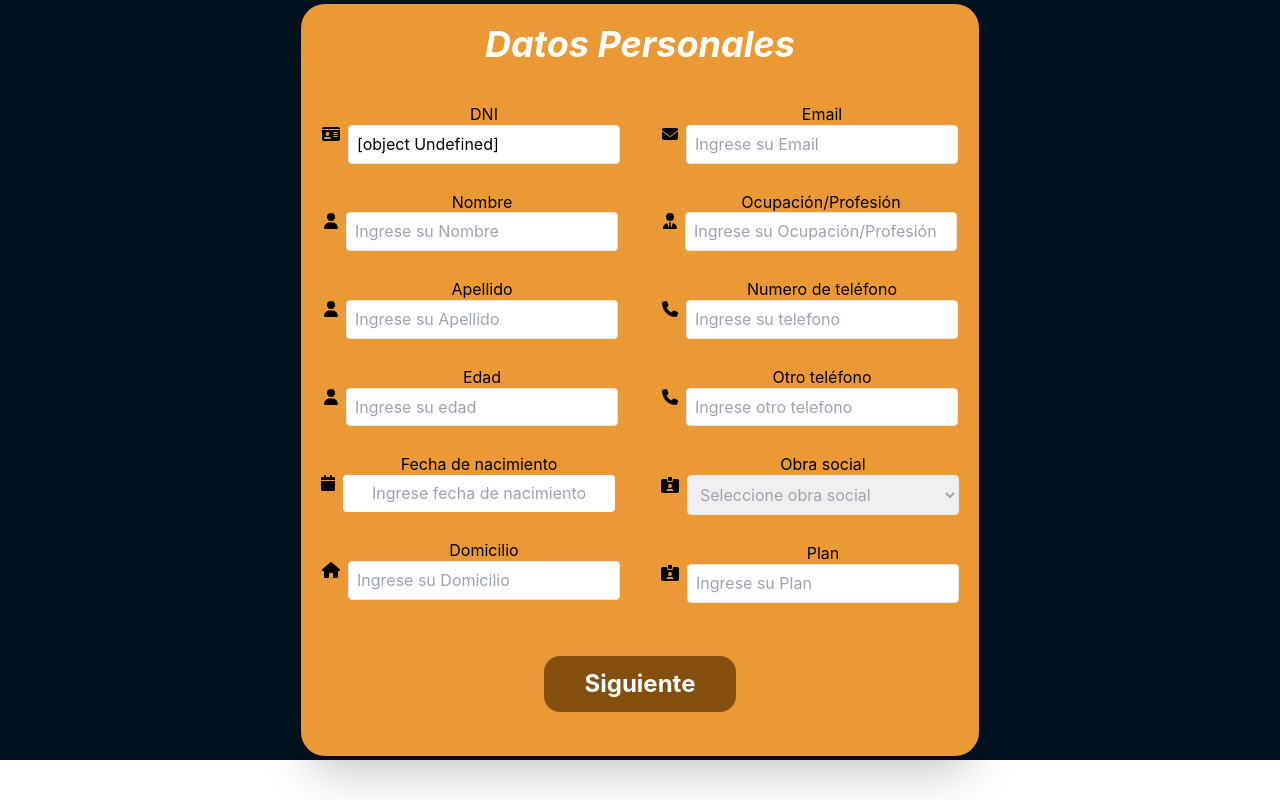
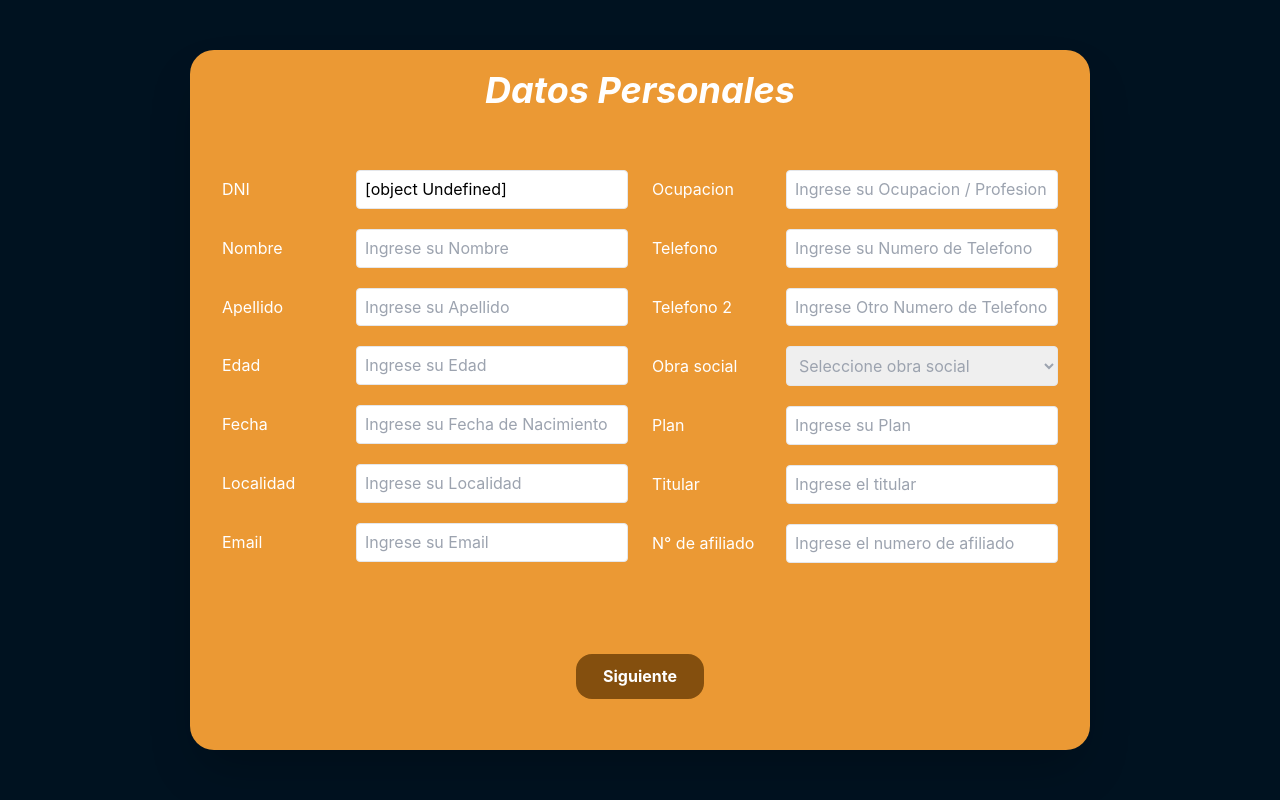
Before and after one commit to makisantech01/Odontologia-front, a React (Vite) app: page /datos-personales in a window 1280 px wide. Built offline with nearby package versions, Linux system fonts and the light colour scheme.

Commit message:
datos personales

```diff
--- a/src/App.jsx
+++ b/src/App.jsx
@@ -35,6 +35,7 @@ function App() {
       <Route path="/historial-medico" element={<ClinicalHistory />} />
       <Route path="/datos" element={<PatientData />} />
       <Route path="/historial" element={<PatientHistory />} />
+      {/* <Route path="/turnos" element={<PatientData />} /> */}
       {/* Pacients routes */}
     </Routes>
   );
--- a/src/components/Appoiments/AppoinmentList.jsx
+++ b/src/components/Appoiments/AppoinmentList.jsx
@@ -37,8 +37,6 @@ const AppoinmentList = () => {
     return a.fecha >= currentDateISO;
   });
 
-  console.log("-->", currentAppointments);
-
   //eliminacion de turnos antiguos pasados los 2 meses
   appointments.map(async (a) => {
     const [day, month, year] = a.fecha.split("/");
@@ -73,7 +71,6 @@ const AppoinmentList = () => {
     };
 
     const response = dispatch(postAppointment(clientInfo));
-    console.log("response --->", response?.data);
   };
 
   const handleCreatePatient = React.useCallback(
@@ -88,7 +85,6 @@ const AppoinmentList = () => {
     try {
       if (dni !== "") {
         const response = await dispatch(fetchClient(dni));
-        console.log("que dice el response ->", response);
 
         const result = response.payload.data;
 
@@ -105,7 +101,6 @@ const AppoinmentList = () => {
 
   const handleSubmit = (e) => {
     e.preventDefault();
-    console.log("values ->", values);
 
     if (values.dni) {
       setList((prev) => prev.concat(values));
@@ -122,7 +117,6 @@ const AppoinmentList = () => {
     });
   };
   const handleDelete = async (id) => {
-    console.log("ID del turno:", id);
     const result = await Swal.fire({
       title: "¿Quieres eliminar este turno?",
       icon: "warning",
--- a/src/components/Appoiments/Calendar.jsx
+++ b/src/components/Appoiments/Calendar.jsx
@@ -26,8 +26,6 @@ const Calendar = ({ value = new Date(), onChange }) => {
   const selectedClient = useSelector((state) => state.clients.selectedClient);
 
   const dispatch = useDispatch();
-
-  console.log("la data -->", data);
 
   React.useEffect(() => {
     dispatch(fetchData());
--- a/src/components/Appoiments/DateFilter.jsx
+++ b/src/components/Appoiments/DateFilter.jsx
@@ -11,7 +11,6 @@ function DateFilter(props) {
 
   const handleValueChange = (newValue) => {
     const formattedDate = moment(newValue).format("DD/MM/YYYY");
-    console.log("la fecha --->", formattedDate);
     setStartDate(newValue);
     onSelect({ date: formattedDate });
   };
--- a/src/components/Pacients/PacientForm.jsx
+++ b/src/components/Pacients/PacientForm.jsx
@@ -13,7 +13,7 @@ import {
   faCity,
   faUserTie,
   faPhone,
-  faIdCardClip
+  faIdCardClip,
 } from "@fortawesome/free-solid-svg-icons";
 import { useForm } from "react-hook-form";
 import { useDispatch, useSelector } from "react-redux";
@@ -74,18 +74,15 @@ const PacientForm = () => {
   };
 
   return (
-    <div className="bg-secondary-100 flex items-center justify-center h-auto">
-      <div className=" flex flex-col justify-center">
-        <form className="w-auto h-auto bg-primary p-5 m-1 rounded-3xl shadow-2xl z-10">
+    <div className="bg-secondary-100 flex items-center justify-center h-[100vh]">
+      <form className="w-[900px] h-[700px] bg-primary p-5 mx-3 rounded-3xl shadow-2xl z-10">
         <h2 className="text-4xl font-bold text-center italic text-white pb-10">
           Datos Personales
         </h2>
-          <div className="flex lg:flex-row flex-row gap-10 h-[33em] overflow-y-auto scrollbar-hide">
-            <div className="flex flex-col items-center gap-7">
-              <div className="flex flex-row items-center gap-2">
-                <FontAwesomeIcon icon={faIdCard} />
-                <div className="flex flex-col items-center">
-                  <h1>DNI</h1>
+        <div className="flex lg:flex-row md:flex-row flex-col h-[30em] overflow-y-auto scrollbar-hide">
+          <div className="flex flex-col lg:w-1/2 items-center gap-5 px-3 pt-5 ">
+            <div className="flex justify-between w-full items-center">
+              <label className="text-white ">DNI</label>
               <input
                 defaultValue={toString(user)}
                 className="border p-2 rounded w-[17em]"
@@ -97,11 +94,10 @@ const PacientForm = () => {
                 readOnly
               />
             </div>
-              </div>
-              <div className="flex flex-row items-center gap-2">
-              <FontAwesomeIcon icon={faUser} />
-              <div className="flex flex-col items-center">
-              <h1>Nombre</h1>
+
+            <div className="flex flex-col w-full items-center justify-between ">
+              <div className="flex justify-between items-center w-full">
+                <label className="text-white ">Nombre</label>
                 <input
                   className="border p-2 rounded w-[17em]"
                   type="text"
@@ -111,18 +107,19 @@ const PacientForm = () => {
                   })}
                   onBlur={() => handleBlur("nombre")}
                 />
+              </div>
+              <div className="ml-10">
                 {errors.nombre && (
-                  <label className="bg-purple-500 h-0 text-red-500">
+                  <label className=" h-0 text-red-500">
                     {errors.nombre.message}
                   </label>
                 )}
               </div>
+            </div>
 
-              </div>
-              <div className="flex flex-row items-center gap-2">
-              <FontAwesomeIcon icon={faUser} />
-              <div className="flex flex-col items-center">
-              <h1>Apellido</h1>
+            <div className="flex flex-col w-full items-center justify-between ">
+              <div className="flex justify-between items-center w-full">
+                <label className="text-white ">Apellido</label>
                 <input
                   className="border p-2 rounded w-[17em]"
                   type="text"
@@ -132,67 +129,63 @@ const PacientForm = () => {
                   })}
                   onBlur={() => handleBlur("apellido")}
                 />
+              </div>
+              <div className="ml-10">
                 {errors.apellido && (
-                  <p className="h-0 text-red-500">{errors.apellido.message}</p>
+                  <label className=" h-0 text-red-500">
+                    {errors.apellido.message}
+                  </label>
                 )}
               </div>
             </div>
-              <div className="flex  flex-row items-center gap-2">
-              <FontAwesomeIcon icon={faUser} />
-              <div className="flex flex-col items-center">
-              <h1>Edad</h1>
+
+            <div className="flex flex-col w-full items-center justify-between ">
+              <div className="flex justify-between items-center w-full">
+                <label className="text-white ">Edad</label>
                 <input
                   className="border p-2 rounded w-[17em]"
-                  type="number"
-                  min={3}
-                  max={99}
-                  placeholder="Ingrese su edad"
+                  type="text"
+                  placeholder="Ingrese su Edad"
                   {...register("edad", {
                     required: "Campo obligatorio",
                   })}
                   onBlur={() => handleBlur("edad")}
                 />
+              </div>
+              <div className="ml-10">
                 {errors.edad && (
-                  <p className="h-0 text-red-500">{errors.edad.message}</p>
+                  <label className=" h-0 text-red-500">
+                    {errors.edad.message}
+                  </label>
                 )}
               </div>
             </div>
-              <div className="flex  flex-row items-center gap-2 w-full rounded">
-              <FontAwesomeIcon icon={faCalendar} />
-              <div className="flex flex-col items-center">
-              <h1>Fecha de nacimiento</h1>
-                <DateOfBirth />
-                {errors.fechaNacimiento && (
-                  <p className="h-0 text-red-500">
-                    {errors.fechaNacimiento.message}
-                  </p>
-                )}
-              </div>
 
-              </div>
-              <div className="flex  flex-row items-center gap-2">
-              <FontAwesomeIcon icon={faHouse} />
-              <div className="flex flex-col items-center">
-                  <h1>Domicilio</h1>
+            <div className="flex flex-col w-full items-center justify-between ">
+              <div className="flex justify-between items-center w-full">
+                <label className="text-white ">Fecha</label>
                 <input
                   className="border p-2 rounded w-[17em]"
                   type="text"
-                  placeholder="Ingrese su Domicilio"
-                  {...register("domicilio", {
+                  placeholder="Ingrese su Fecha de Nacimiento"
+                  {...register("fechaNacimiento", {
                     required: "Campo obligatorio",
                   })}
-                  onBlur={() => handleBlur("domicilio")}
+                  onBlur={() => handleBlur("fechaNacimiento")}
                 />
-                {errors.domicilio && (
-                  <p className="h-0 text-red-500">{errors.domicilio.message}</p>
+              </div>
+              <div className="ml-10">
+                {errors.fechaNacimiento && (
+                  <label className=" h-0 text-red-500">
+                    {errors.fechaNacimiento.message}
+                  </label>
                 )}
               </div>
+            </div>
 
-              </div>
-              <div className="flex  flex-row items-center gap-2">
-              <FontAwesomeIcon icon={faCity} />
-              <div className="flex flex-col items-center">
-              <h1>Localidad</h1>
+            <div className="flex flex-col w-full items-center justify-between ">
+              <div className="flex justify-between items-center w-full">
+                <label className="text-white ">Localidad</label>
                 <input
                   className="border p-2 rounded w-[17em]"
                   type="text"
@@ -202,14 +195,39 @@ const PacientForm = () => {
                   })}
                   onBlur={() => handleBlur("localidad")}
                 />
+              </div>
+              <div className="ml-10">
                 {errors.localidad && (
-                  <p className="h-0 text-red-500">{errors.localidad.message}</p>
+                  <label className=" h-0 text-red-500">
+                    {errors.localidad.message}
+                  </label>
                 )}
               </div>
+            </div>
 
+            <div className="flex flex-col w-full items-center justify-between ">
+              <div className="flex justify-between items-center w-full">
+                <label className="text-white ">Email</label>
+                <input
+                  className="border p-2 rounded w-[17em]"
+                  type="text"
+                  placeholder="Ingrese su Email"
+                  {...register("email", {
+                    required: "Campo obligatorio",
+                  })}
+                  onBlur={() => handleBlur("email")}
+                />
+              </div>
+              <div className="ml-10">
+                {errors.email && (
+                  <label className=" h-0 text-red-500">
+                    {errors.email.message}
+                  </label>
+                )}
               </div>
             </div>
-            <div className="flex  flex-col items-center gap-7">
+          </div>
+          <div className="flex  flex-col lg:w-1/2 items-center gap-5 px-3 pt-5 ">
             {/* <div className=" flex-row flex justify-center gap-2">
                 <input
                   className="border p-2 rounded w-[17em]"
@@ -225,97 +243,75 @@ const PacientForm = () => {
                 )}
               </div> */}
 
-              <div className="flex  flex-row items-center gap-2">
-              <FontAwesomeIcon icon={faEnvelope} />
-              <div className="flex flex-col items-center">
-              <h1>Email</h1>
-                <input
-                  className="border p-2 rounded w-[17em]"
-                  type="email"
-                  placeholder="Ingrese su Email"
-                  {...register("email", {
-                    required: "Campo obligatorio",
-                    pattern: {
-                      value:
-                        /^[-\w.%+]{1,64}@(?:[A-Z0-9-]{1,63}\.){1,125}[A-Z]{2,63}$/i,
-                      message: "Formato de email inválido",
-                    },
-                  })}
-                  onBlur={() => handleBlur("email")}
-                />
-                {errors.email && (
-                  <p className="h-0 text-red-500">{errors.email.message}</p>
-                )}
-              </div>
-
-              </div>
-              <div className="flex  flex-row items-center gap-2">
-              <FontAwesomeIcon icon={faUserTie} />
-              <div className="flex flex-col items-center">
-              <h1>Ocupación/Profesión</h1>
+            <div className="flex flex-col w-full items-center justify-between ">
+              <div className="flex justify-between items-center w-full">
+                <label className="text-white ">Ocupacion</label>
                 <input
                   className="border p-2 rounded w-[17em]"
                   type="text"
-                  placeholder="Ingrese su Ocupación/Profesión"
+                  placeholder="Ingrese su Ocupacion / Profesion"
                   {...register("ocupacion", {
                     required: "Campo obligatorio",
                   })}
                   onBlur={() => handleBlur("ocupacion")}
                 />
+              </div>
+              <div className="ml-10">
                 {errors.ocupacion && (
-                  <p className="h-0 text-red-500">{errors.ocupacion.message}</p>
+                  <label className=" h-0 text-red-500">
+                    {errors.ocupacion.message}
+                  </label>
                 )}
               </div>
+            </div>
 
-              </div>
-              <div className="flex  flex-row items-center gap-2">
-              <FontAwesomeIcon icon={faPhone} />
-              <div className="flex flex-col items-center">
-              <h1>Numero de teléfono</h1>
+            <div className="flex flex-col w-full items-center justify-between ">
+              <div className="flex justify-between items-center w-full">
+                <label className="text-white ">Telefono</label>
                 <input
                   className="border p-2 rounded w-[17em]"
-                  type="number"
-                  placeholder="Ingrese su telefono"
+                  type="text"
+                  placeholder="Ingrese su Numero de Telefono"
                   {...register("telefono1", {
                     required: "Campo obligatorio",
-                    pattern: {
-                      value: /^\d{8,15}$/,
-                      message: "El telefono debe tener entre 8 y 15 números",
-                    },
                   })}
                   onBlur={() => handleBlur("telefono1")}
                 />
+              </div>
+              <div className="ml-10">
                 {errors.telefono1 && (
-                  <p className="h-0 text-red-500">{errors.telefono1.message}</p>
+                  <label className=" h-0 text-red-500">
+                    {errors.telefono1.message}
+                  </label>
                 )}
               </div>
             </div>
-              <div className="flex  flex-row items-center gap-2">
-              <FontAwesomeIcon icon={faPhone} />
-              <div className="flex flex-col items-center">
-              <h1>Otro teléfono</h1>
+
+            <div className="flex flex-col w-full items-center justify-between ">
+              <div className="flex justify-between items-center w-full">
+                <label className="text-white ">Telefono 2</label>
                 <input
                   className="border p-2 rounded w-[17em]"
-                  type="number"
-                  placeholder="Ingrese otro telefono"
-                  {...register("telefono2", {
+                  type="text"
+                  placeholder="Ingrese Otro Numero de Telefono"
+                  {...register("nombre", {
                     required: "Campo obligatorio",
-                    pattern: {
-                      value: /^\d{8,15}$/,
-                      message: "El telefono debe tener entre 8 y 15 números",
-                    },
                   })}
-                  onBlur={() => handleBlur("telefono2")}
+                  onBlur={() => handleBlur("nombre")}
                 />
-                {errors.telefono2 && (
-                  <p className="h-0 text-red-500">{errors.telefono2.message}</p>
+              </div>
+              <div className="ml-10">
+                {errors.nombre && (
+                  <label className=" h-0 text-red-500">
+                    {errors.nombre.message}
+                  </label>
                 )}
               </div>
             </div>
-              <div className="flex  flex-row items-center gap-2">
-              <FontAwesomeIcon icon={faIdCardClip} />
-              <div className="flex flex-col items-center">
-              <h1>Obra social</h1>
+
+            <div className="flex  flex-row items-center gap-2 w-full">
+              <div className="flex items-center justify-between w-full">
+                <label className="text-white ">Obra social</label>
                 <select
                   className="border p-2 rounded w-[17em] text-gray-400"
                   {...register("obraSocial", {
@@ -338,10 +334,10 @@ const PacientForm = () => {
                 )}
               </div>
             </div>
-              <div className="flex flex-row items-center gap-2">
-              <FontAwesomeIcon icon={faIdCardClip} />
-              <div className="flex flex-col items-center">
-              <h1>Plan</h1>
+
+            <div className="flex flex-row items-center gap-2 w-full">
+              <div className="flex items-center justify-between w-full">
+                <label className="text-white ">Plan</label>
                 <input
                   className="border p-2 rounded w-[17em]"
                   type="text"
@@ -360,12 +356,11 @@ const PacientForm = () => {
                   <p className="h-0 text-red-500">{errors.plan.message}</p>
                 )}
               </div>
+            </div>
 
-              </div>
-              <div className="flex flex-row items-center gap-2">
-              <FontAwesomeIcon icon={faIdCard} />
-              <div className="flex flex-col items-center">
-              <h1>Titular</h1>
+            <div className="flex flex-row items-center gap-2 w-full">
+              <div className="flex justify-between items-center w-full">
+                <label className="text-white ">Titular</label>
                 <input
                   className="border p-2 rounded w-[17em]"
                   type="text"
@@ -385,11 +380,9 @@ const PacientForm = () => {
                 )}
               </div>
             </div>
-              <div className="flex flex-row items-center gap-2">
-
-                <FontAwesomeIcon icon={faIdCard} />
-              <div className="flex flex-col items-center">
-                  <h1>Numero de afiliado</h1>
+            <div className="flex flex-row items-center gap-2 w-full">
+              <div className="flex items-center justify-between w-full">
+                <label className="text-white ">N° de afiliado</label>
                 <input
                   className="border p-2 rounded w-[17em]"
                   type="number"
@@ -413,7 +406,7 @@ const PacientForm = () => {
         </div>
         <div className="flex justify-center py-1">
           <button
-              className="font-bold w-[8em] border-none rounded-2xl my-5 py-3 bg-button-100 hover:bg-button-100/80 text-white text-2xl"
+            className="font-bold w-[8em] border-none rounded-2xl my-5 py-3 bg-button-100 hover:bg-button-100/80 text-white "
             type="submit"
             onClick={handleSubmit(onSubmit)}
           >
@@ -422,7 +415,6 @@ const PacientForm = () => {
         </div>
       </form>
     </div>
-    </div>
   );
 };
 
--- a/src/components/PatientViewComponents/PersonalDataForm/PersonalDataForm.jsx
+++ b/src/components/PatientViewComponents/PersonalDataForm/PersonalDataForm.jsx
@@ -28,7 +28,6 @@ const PersonalDataForm = () => {
 
   const user = useSelector((state) => state.users.users);
   const client = useSelector((state) => state?.clients?.selectedClient?.data);
-  console.log("--->", client);
 
   useEffect(() => {
     dispatch(fetchClient(user));
--- a/src/components/PatientsDetails/Options/Details.jsx
+++ b/src/components/PatientsDetails/Options/Details.jsx
@@ -7,7 +7,6 @@ const Details = () => {
   const { id } = useParams();
   const dispatch = useDispatch();
   const client = useSelector((state) => state?.clients?.selectedClient?.data);
-  console.log("cliente -->", client);
   useEffect(() => {
     dispatch(fetchClient(id));
   }, [dispatch, id]);
--- a/src/components/store/features/appointmentsSlice.js
+++ b/src/components/store/features/appointmentsSlice.js
@@ -11,7 +11,6 @@ export const getAppointments = createAsyncThunk(
   "appointment/getAppointments",
   async () => {
     const response = await axios(`${appointmentUrl}`);
-    console.log("hola  --->", response.data);
     return response.data.data;
   }
 );
--- a/src/views/Inventory.jsx
+++ b/src/views/Inventory.jsx
@@ -22,10 +22,6 @@ const Inventory = () => {
 
   const dispatch = useDispatch();
   const inventoryProducts = useSelector((state) => state.inventory.products);
-  console.log(
-    "🚀 ~ file: Inventory.jsx:27 ~ Inventory ~ inventoryProducts:",
-    inventoryProducts
-  );
 
   const totalProductos = inventoryProducts.length;
 
```
Lines whose indentation alone changed are shown as unchanged.
